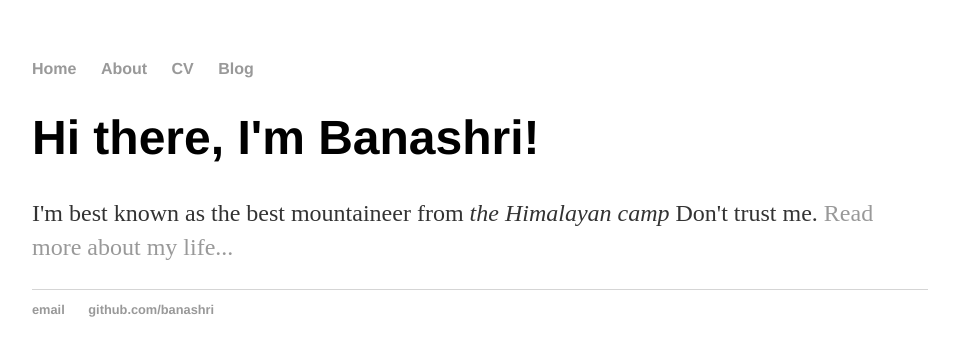
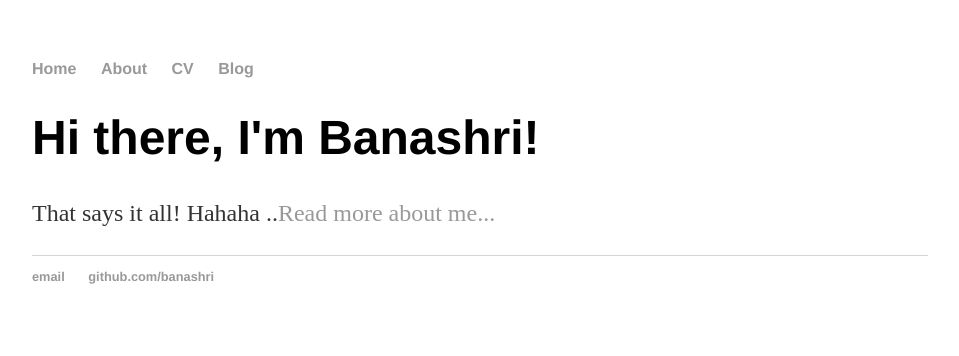
Before and after one commit to Banashri/banashri.github.io, a Jekyll site: the page built from index.html, in a window 1280 px wide. Shown: the top 356 px of the page, without its empty margins (160-1119 px from the left). Built offline with Jekyll 4.4.1, drawn with Linux system fonts in a browser that asks for light colours.

Commit message:
Update index.html

```diff
--- a/index.html
+++ b/index.html
@@ -4,5 +4,5 @@ title: Banashri, an Explorer!
 ---
 <div class="blurb">
 	<h1>Hi there, I'm Banashri!</h1>
-	<p>I'm best known as the best mountaineer from <em>the Himalayan camp</em> Don't trust me. <a href="/about">Read more about my life...</a></p>
+	<p>That says it all! Hahaha ..<a href="/about">Read more about me...</a></p>
 </div><!-- /.blurb -->
```
